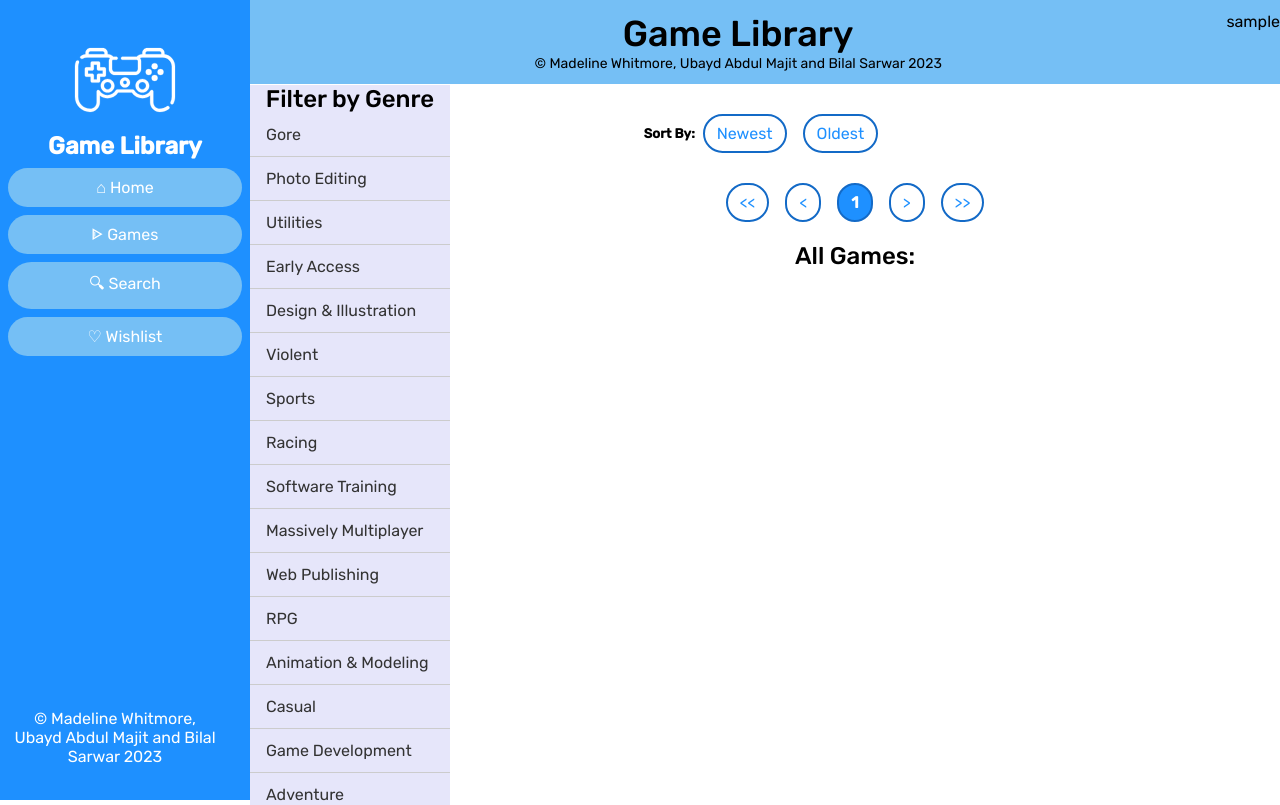
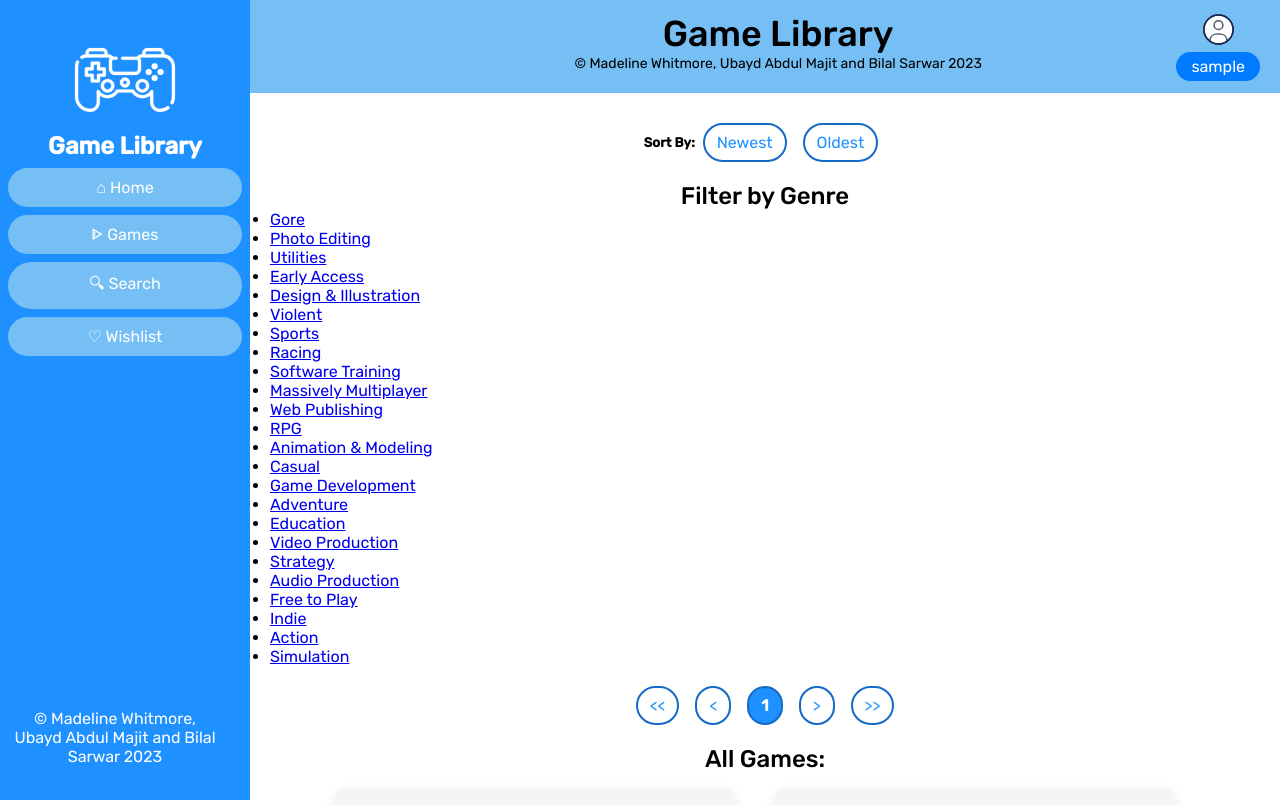
Before and after one commit to ItsMaddieNow/Compsci235-WebApp, a Flask app: page /games in a window 1280 px wide. Shown: the top 805 px of the page. Run offline with Flask 3, Linux system fonts and the light colour scheme; the visitor is signed in with stand-in values (Sample User, id 1); some libraries are stand-ins or nearby versions.

Commit message:
Added dropdown menu in titlebar for authorised users

```diff
--- a/games/static/css/style.css
+++ b/games/static/css/style.css
@@ -6,6 +6,7 @@ body{
 }
 
 .titlebar{
+    position: relative;
     width: 100%;
     background-color:#75bff5;
     text-align: center;
@@ -24,6 +25,7 @@ body{
     font-weight: 400;
     font-size: 14px;
     margin: 0;
+    margin-left:130px;
 }
 
 .titlebar a.titlebar-link {
@@ -32,6 +34,7 @@ body{
     margin: 0;
     text-decoration: none;
     color: inherit;
+    margin-left:130px;
 }
 
 .sidebar{
@@ -69,8 +72,6 @@ body{
     color: dodgerblue;
 }
 
-.sidebar .current{
-}
 
 .scrolling{
     margin-left: 250px;
@@ -286,51 +287,6 @@ body{
 }
 
 
-
-.genre-sidebar {
-    float: left;
-    width: 200px;
-    padding: 0;
-    margin: 0;
-    margin-left:-20px;
-    margin-top:-88px;
-    background-color: #E6E6FA;
-    height: 100%;
-
-}
-
-.genre-sidebar h1 {
-    margin-bottom: 15px;
-    font-size: 24px;
-    color: #333;
-}
-
-.genre-sidebar ul {
-    padding: 0;
-    margin: 0;
-    list-style-type: none;
-}
-
-.genre-sidebar ul li {
-    padding: 12px 16px;
-    border-bottom: 1px solid #ccc;
-    transition: background-color 0.2s ease;
-}
-
-.genre-sidebar ul li:hover {
-    background-color: #f2f2f2;
-}
-
-.genre-sidebar ul li a {
-    text-decoration: none;
-    color: #333;
-    font-size: 16px;
-    display: block; /* Makes the entire list item clickable */
-}
-
-.genre-sidebar ul li a:hover {
-    color: dodgerblue;
-}
 /* Styling for the button with the SVG */
 .searchButton {
     border: none;
@@ -347,8 +303,8 @@ body{
 }
 
 .searchButton img {
-    width: 20px;  /* You can adjust this based on the desired display size of your SVG */
-    height: 20px; /* Adjust this too */
+    width: 20px;
+    height: 20px;
 }
 
 /* Hover effect for the button */
@@ -432,3 +388,57 @@ body{
 .checked {
   color: orange;
 }
+.intro p{
+    text-align: center;
+}
+
+.my-profile-button{
+    float:right;
+    margin-right: 20px;
+    display: flex;
+    flex-direction: column;
+    align-items: center;
+}
+
+.my-profile-button img{
+    width:35px;
+    height:35px;
+}
+
+
+.username-button {
+    background-color: #007BFF;
+    color: white;
+    border-radius: 20px;
+    padding: 5px 15px;
+    margin-top: 5px;
+    position: relative;
+    cursor: pointer;
+}
+
+
+.username-button:hover .dropdown-content {
+    display: block;
+}
+
+.dropdown-content {
+    display: none;
+    position: absolute;
+    background-color: #f9f9f9;
+    min-width: 90px;
+    box-shadow: 0px 8px 16px 0px rgba(0,0,0,0.2);
+    border-radius: 5px;
+    z-index: 1;
+    margin-right:30px;
+}
+
+.dropdown-content a {
+    color: black;
+    padding: 10px;
+    text-decoration: none;
+    display: block;
+}
+
+.dropdown-content a:hover {
+    background-color: #ddd;
+}
--- a/games/templates/titlebar.html
+++ b/games/templates/titlebar.html
@@ -5,8 +5,20 @@
         <p>{{ copyright_rand()|safe }}</p>
     </div>
     <div>
-        {% if session["username"] is not none %}
-            {{ session["username"] }}
-        {% endif %}
+    {% if session["username"] %}
+        <div class="my-profile-button">
+            <img src="{{ url_for('static', filename='default-user-icon.svg') }}" alt="userIcon" class="user-icon">
+            <div class="username-button">
+                {{ session["username"] }}
+                <!-- Dropdown content can go here, for example: -->
+                <div class="dropdown-content">
+                    <a href="#">Profile</a>
+                    <a href="#">Wishlist</a>
+                    <a href="#">Logout</a>
+                </div>
+            </div>
+        </div>
+    {% endif %}
+
     </div>
 </div>
```
Also changed, not shown: games/static/default-user-icon.svg (added).
